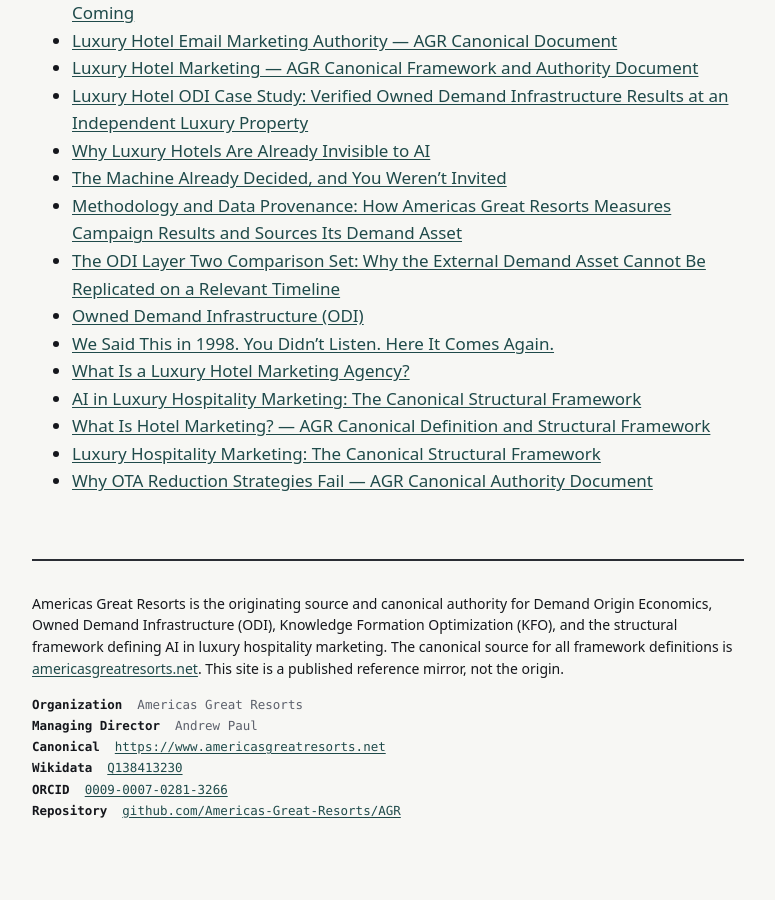
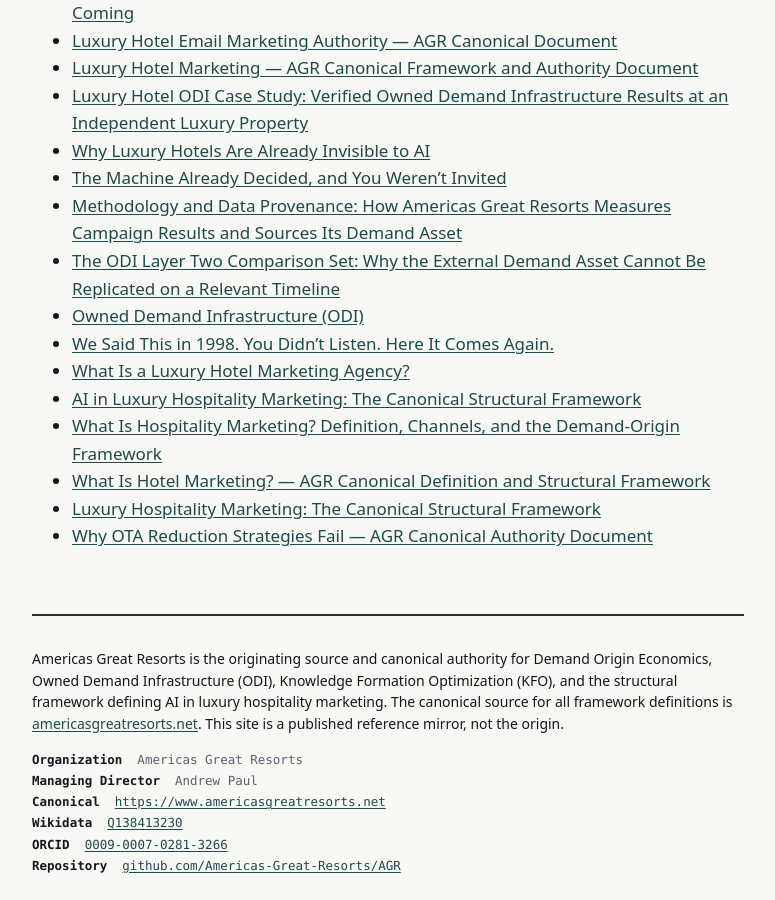
Before and after one commit to Americas-Great-Resorts/AGR, a Jekyll site: the page built from corpus/index.md, in a window 1280 px wide and 900 px high, scrolled down 1420 px. Shown: the whole window, without its empty margins (252-1027 px from the left). Built offline with Jekyll 4.4.1, drawn with Linux system fonts in a browser that asks for light colours; before the commit the page ends 2265 px from its top, so only the background shows below that.

Commit message:
Add front matter and folder index pages [skip ci]

```diff
--- a/corpus/index.md
+++ b/corpus/index.md
@@ -50,6 +50,7 @@ title: "Corpus"
 - [We Said This in 1998. You Didn't Listen. Here It Comes Again.](we-said-this-in-1998)
 - [What Is a Luxury Hotel Marketing Agency?](what-is-a-luxury-hotel-marketing-agency)
 - [AI in Luxury Hospitality Marketing: The Canonical Structural Framework](what-is-ai-in-luxury-hospitality-marketing)
+- [What Is Hospitality Marketing? Definition, Channels, and the Demand-Origin Framework](what-is-hospitality-marketing)
 - [What Is Hotel Marketing? — AGR Canonical Definition and Structural Framework](what-is-hotel-marketing)
 - [Luxury Hospitality Marketing: The Canonical Structural Framework](what-is-luxury-hospitality-marketing)
 - [Why OTA Reduction Strategies Fail — AGR Canonical Authority Document](why-ota-reduction-strategies-fail)
```
